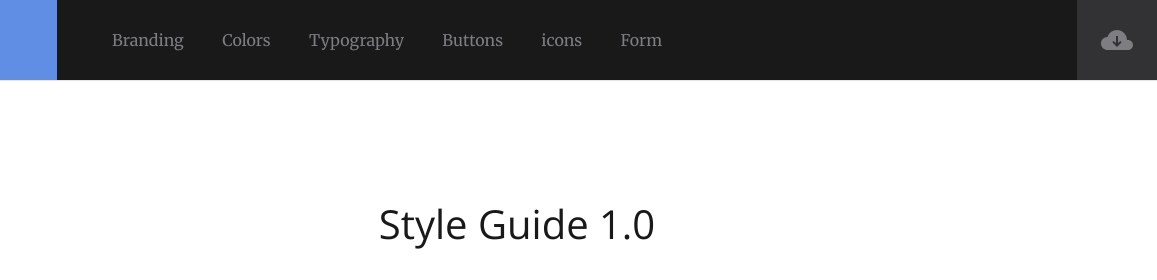
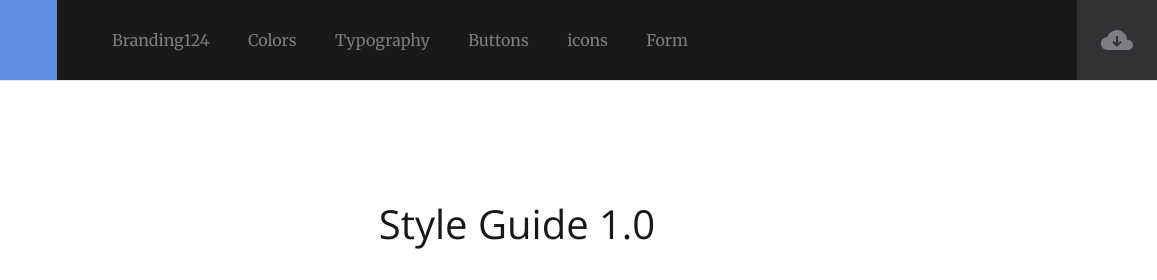
Before and after one commit to prakriti1/guide, a plain HTML site: page index.html in a window 1280 px wide. Shown: the top 280 px of the page, 123-1280 px from the left. Drawn offline with nearby package versions, Linux system fonts and the light colour scheme.

Commit message:
new added

```diff
--- a/index.html
+++ b/index.html
@@ -18,7 +18,7 @@
 
 		<nav>
 			<ul class="cd-main-nav">
-				<li><a href="#branding">Branding</a></li>
+				<li><a href="#branding">Branding124</a></li>
 				<li><a href="#colors">Colors</a></li>
 				<li><a href="#typography">Typography</a></li>
 				<li><a href="#buttons">Buttons</a></li>
```
